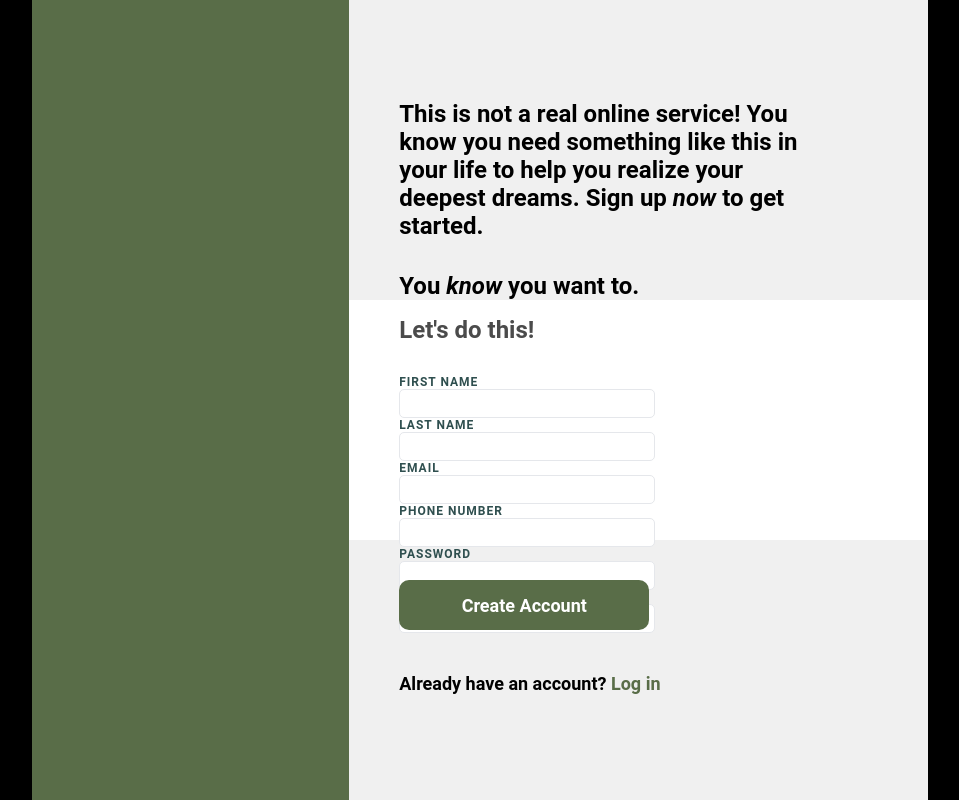
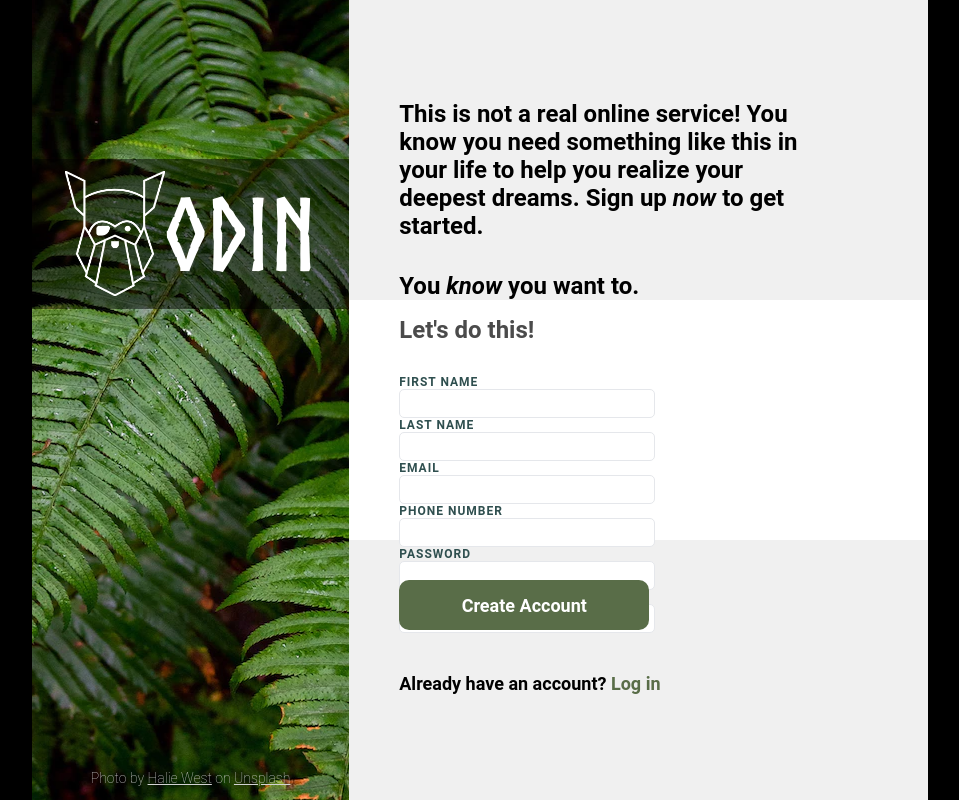
Before and after one commit to JessePullen/sign-up-form, a plain HTML site: page index.html in a window 1280 px wide. Shown: the whole page, without its empty margins (160-1119 px from the left). Drawn offline with Linux system fonts and the light colour scheme.

Commit message:
Add assets to webpage and adjust styling

```diff
--- a/index.html
+++ b/index.html
@@ -10,7 +10,14 @@
 </head>
 <body>
     <div class="content">
-        <div class="banner"></div>
+        <div class="banner">
+            <div class="banner-title-background">
+                <img class="banner-title-image" src="./assets/odin-lined.png">
+                <h1 class="banner-title">ODIN</h1>
+            </div>
+            <p class="photo-credit">Photo by <a href="https://unsplash.com/@haliewestphoto">Halie West</a> on <a
+                    href="https://unsplash.com/photos/25xggax4bSA">Unsplash</a></p>
+        </div>
         <div class="main-section">
             <div class="top-section">
                 <h1>This is not a real online service! You know you need something like this in your life to help you
--- a/style.css
+++ b/style.css
@@ -1,3 +1,8 @@
+@font-face {
+    font-family: Norse-Bold;
+    src: url(./assets/Norse-Bold.otf);
+}
+
 * {
     font-family: Roboto, sans-serif;
 }
@@ -21,7 +26,43 @@ h1 {
 
 .banner {
     width: 60%;
-    background-color: #596D48;
+    background-image: url("./assets/banner-photo.webp");
+    background-position: center;
+    display: flex;
+    flex-direction: column;
+    align-items: center;
+    justify-content: space-between;
+}
+
+.banner-title-background {
+    background-color: rgba(0, 0, 0, 0.5);
+    width: 100%;
+    height: 150px;
+    margin-top: 50%;
+    display: flex;
+    align-items: center;
+    justify-content: center;
+}
+
+.banner-title {
+    color: white;
+    font-family: Norse-Bold, 'Times New Roman', Times, serif;
+    font-size: 100px;
+}
+
+.banner-title-image {
+    height: 125px;
+    width: 100px;
+}
+
+.photo-credit {
+    color: lightgray;
+    font-weight: lighter;
+    font-size: 14px;
+}
+
+a {
+    color: lightgray;
 }
 
 .main-section {
```
